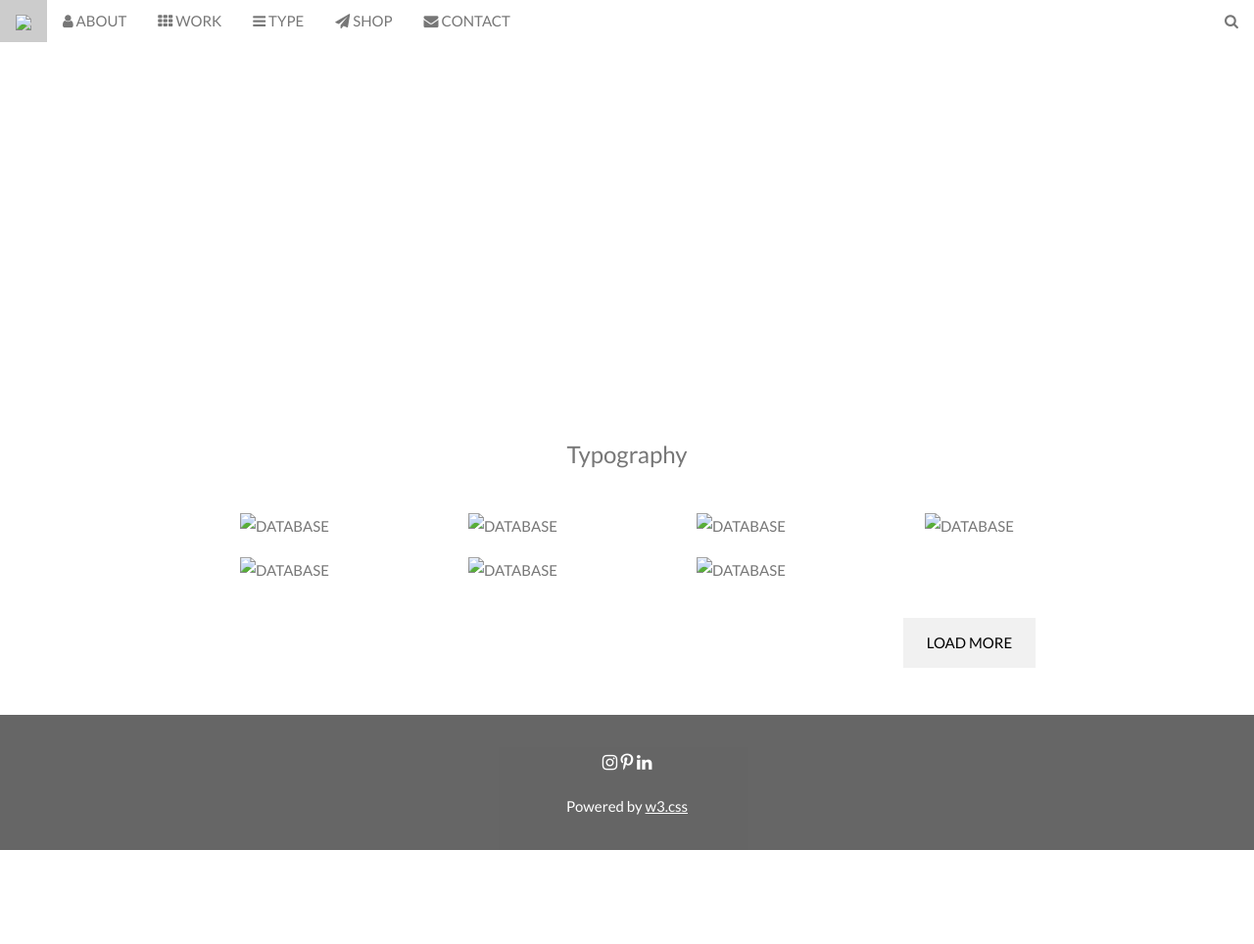
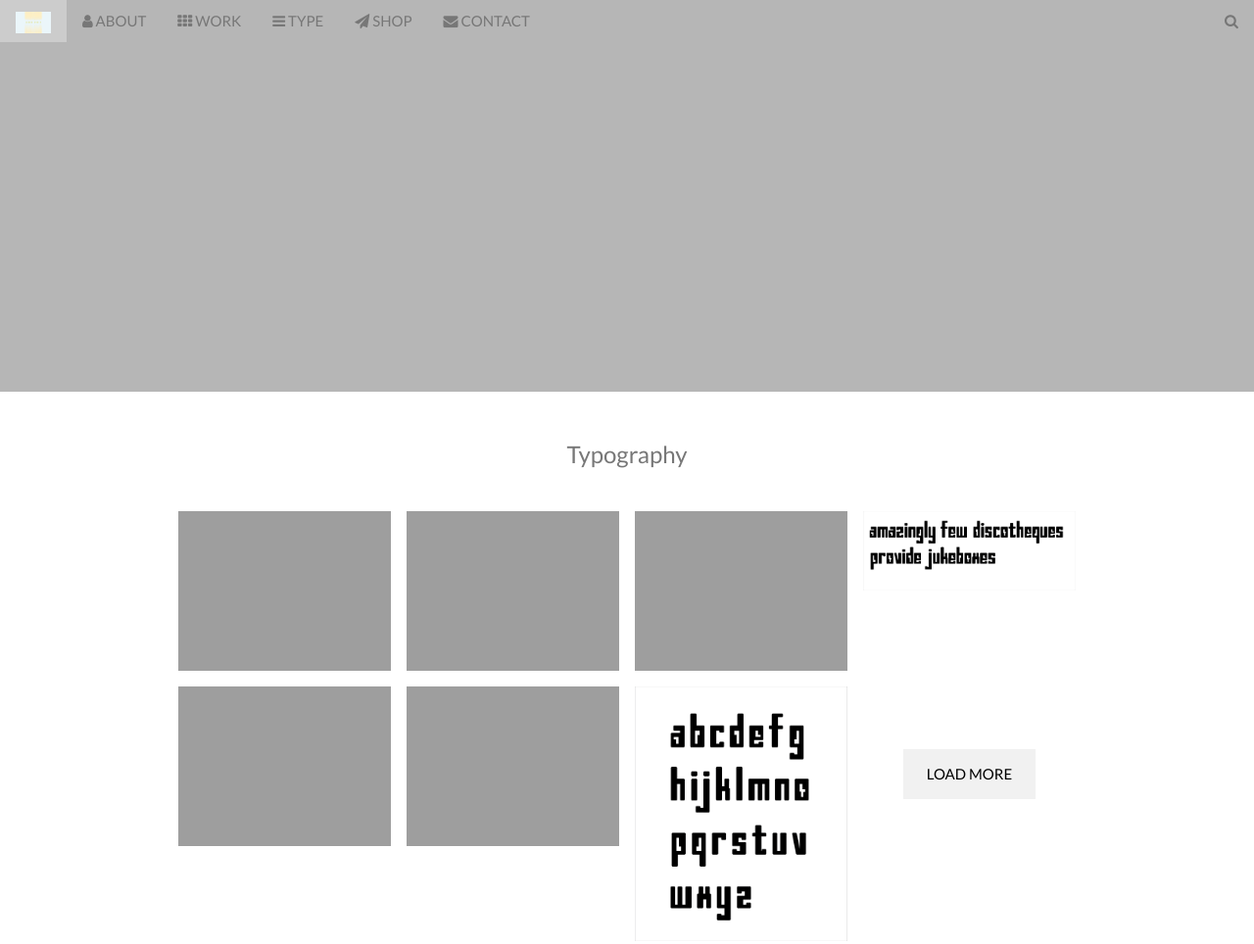
Before and after one commit to slbeach/x455_sbeach_project, a plain HTML site: page type.html in a window 1280 px wide. Shown: the top 964 px of the page at 98% size. Before the commit the page ends 868 px from the top, so only its background shows below. Drawn offline with nearby package versions, Linux system fonts and the light colour scheme; the site is published under a folder, as on GitHub Pages, so addresses that start at the root find nothing.

Commit message:
images corrections

```diff
--- a/type.html
+++ b/type.html
@@ -31,7 +31,7 @@ body, html {
 
 /* Second image (Portfolio) */
 .bgimg-2 {
-  background-image: url("/images/type/description.png");
+  background-image: url("images/type/description.png");
   min-height: 400px;
 }
 
@@ -61,7 +61,7 @@ body, html {
       <a class="w3-bar-item w3-button w3-hover-black w3-hide-medium w3-hide-large w3-right" href="javascript:void(0);" onclick="toggleFunction()" title="Toggle Navigation Menu">
         <i class="fa fa-bars"></i>
       </a>
-      <a href="index.html" class="w3-bar-item w3-button"> <img src="/images/jasperstudiologo.jpg" width="36"></a>
+      <a href="index.html" class="w3-bar-item w3-button"> <img src="images/jasperstudiologo.jpg" width="36"></a>
       <a href="about.html" class="w3-bar-item w3-button w3-hide-small"><i class="fa fa-user"></i> ABOUT</a>
       <a href="work.html" class="w3-bar-item w3-button w3-hide-small"><i class="fa fa-th"></i> WORK</a>
       <a href="type.html" class="w3-bar-item w3-button w3-hide-small"><i class="fa fa-bars"></i> TYPE</a>
@@ -101,36 +101,36 @@ body, html {
 
 
     <div class="w3-col m3">
-      <img src="/images/type/description.png" style="width:100%" onclick="onClick(this)" class="w3-hover-opacity" alt="DATABASE">
+      <img src="images/type/description.png" style="width:100%" onclick="onClick(this)" class="w3-hover-opacity" alt="DATABASE">
     </div>
 
 
 
     <div class="w3-col m3">
-      <img src="/images/type/sound board.png" style="width:100%" onclick="onClick(this)" class="w3-hover-opacity" alt="DATABASE">
+      <img src="images/type/sound board.png" style="width:100%" onclick="onClick(this)" class="w3-hover-opacity" alt="DATABASE">
     </div>
 
     <div class="w3-col m3">
-        <img src="/images/type/code.png" style="width:100%" onclick="onClick(this)" class="w3-hover-opacity" alt="DATABASE">
+        <img src="images/type/code.png" style="width:100%" onclick="onClick(this)" class="w3-hover-opacity" alt="DATABASE">
       </div>
 
       <div class="w3-col m3">
-        <img src="/images/type/Artboard 5.png" style="width:100%" onclick="onClick(this)" class="w3-hover-opacity" alt="DATABASE">
+        <img src="images/type/Artboard 5.png" style="width:100%" onclick="onClick(this)" class="w3-hover-opacity" alt="DATABASE">
       </div>
   </div>
 
   <div class="w3-row-padding w3-center w3-section">
     <div class="w3-col m3">
-      <img src="/images/type/grid.png" style="width:100%" onclick="onClick(this)" class="w3-hover-opacity" alt="DATABASE">
+      <img src="images/type/grid.png" style="width:100%" onclick="onClick(this)" class="w3-hover-opacity" alt="DATABASE">
     </div>
 
     <div class="w3-col m3">
-        <img src="/images/type/supports.png" style="width:100%" onclick="onClick(this)" class="w3-hover-opacity" alt="DATABASE">
+        <img src="images/type/supports.png" style="width:100%" onclick="onClick(this)" class="w3-hover-opacity" alt="DATABASE">
       </div>
 
 
     <div class="w3-col m3">
-      <img src="/images/type/Artboard 2.png" style="width:100%" onclick="onClick(this)" class="w3-hover-opacity" alt="DATABASE">
+      <img src="images/type/Artboard 2.png" style="width:100%" onclick="onClick(this)" class="w3-hover-opacity" alt="DATABASE">
     </div>
 
 
```
Also changed, not shown: about.html (+1 -1 lines), contact.html (+1 -1 lines), work.html (+1 -1 lines).
